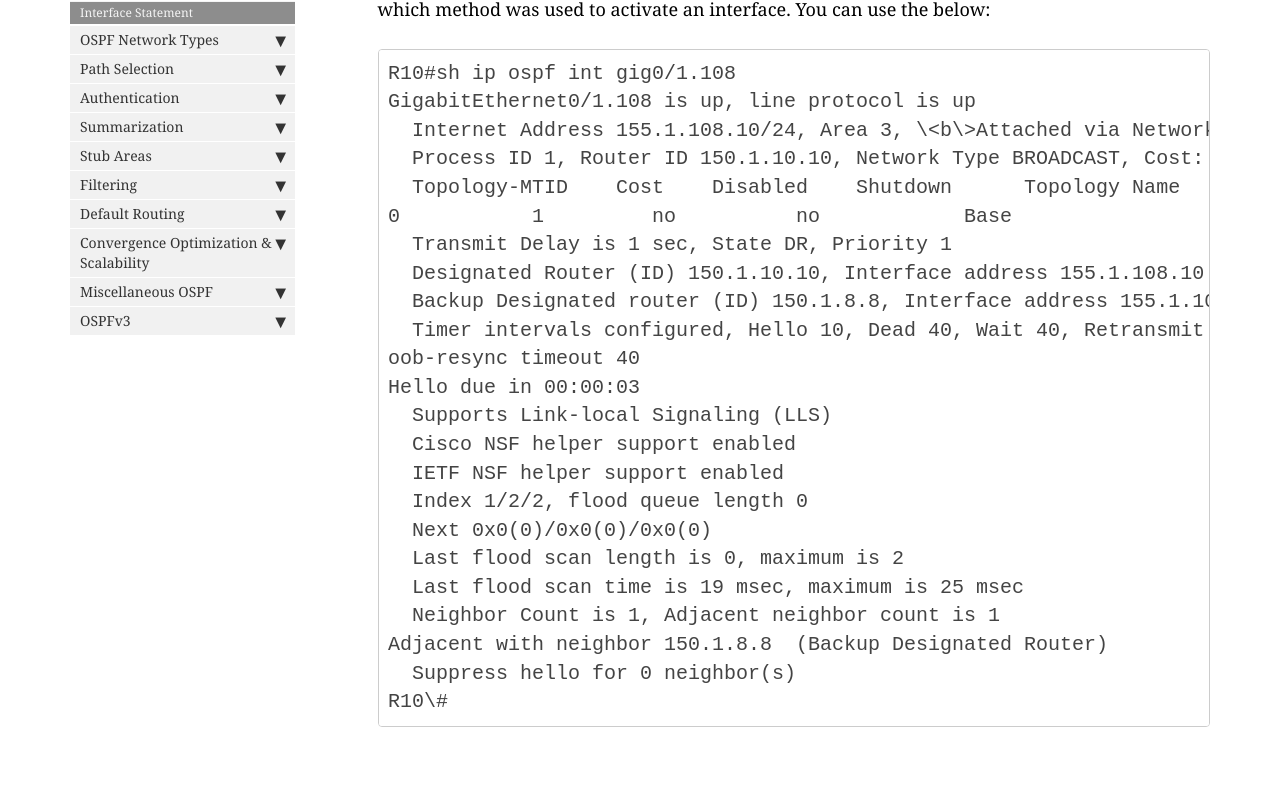
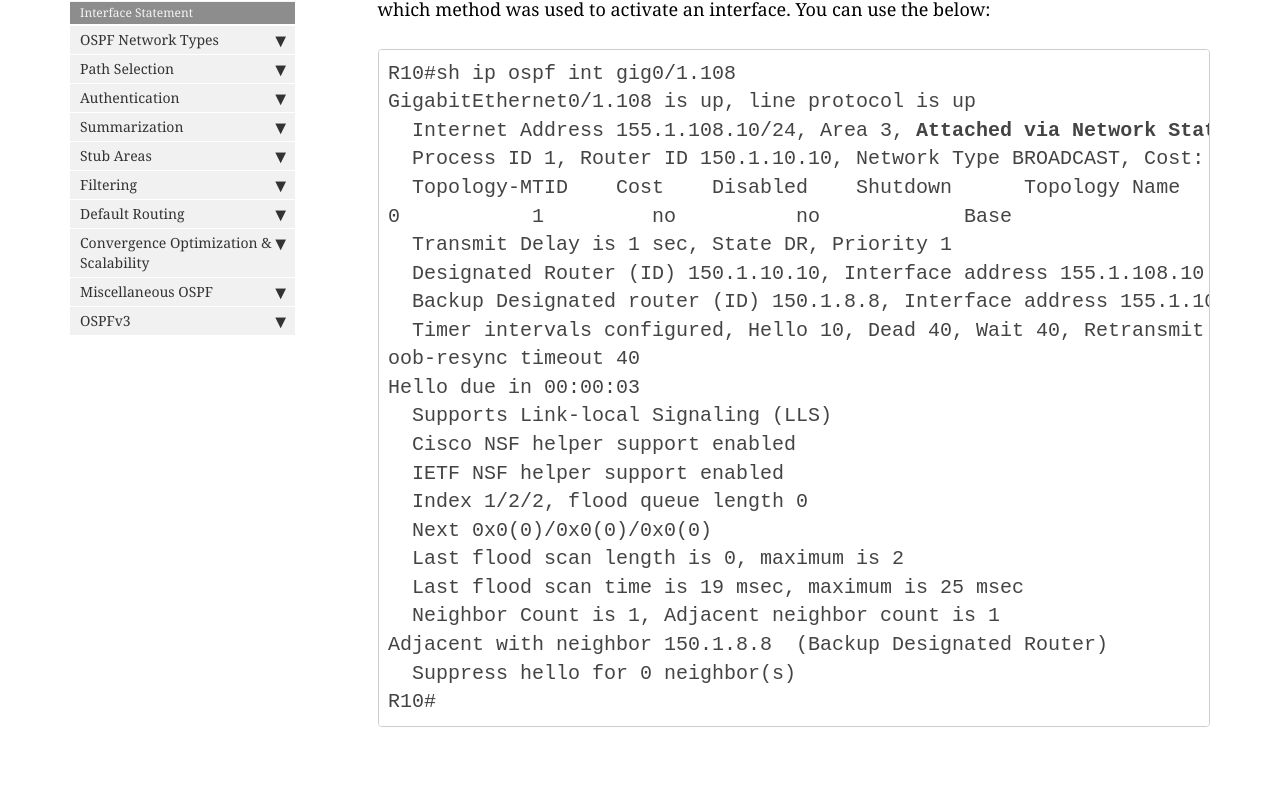
Before and after one commit to bsrandall/CCIE, a Jekyll site: the page built from pages/ospf/3.6.1.2.md, in a window 1280 px wide and 1160 px high. Shown: the part 237-1033 px from the top of the window. Built offline with Jekyll 4.4.1, drawn with Linux system fonts in a browser that asks for light colours; nearby versions of some CDN libraries; comment, search, counter and statistics services are not loaded.

Commit message:
07-10-2017-2

````diff
--- a/pages/ospf/3.6.1.2.md
+++ b/pages/ospf/3.6.1.2.md
@@ -11,10 +11,9 @@ permalink: 3.6.1.2.html
 folder: ospf
 ---
 Most of this was covered in the previous topic. Interface level OSPF activation is the newer of the two techniques to enable OSPF on an interface. One thing that was not answered is how to tell which method was used to activate an interface. You can use the below:
-```
-R10#sh ip ospf int gig0/1.108
+<pre><code>R10#sh ip ospf int gig0/1.108
 GigabitEthernet0/1.108 is up, line protocol is up
-  Internet Address 155.1.108.10/24, Area 3, \<b\>Attached via Network Statement\</b\>
+  Internet Address 155.1.108.10/24, Area 3, <b>Attached via Network Statement</b>
   Process ID 1, Router ID 150.1.10.10, Network Type BROADCAST, Cost: 1
   Topology-MTID    Cost    Disabled    Shutdown      Topology Name
 0           1         no          no            Base
@@ -34,5 +33,5 @@ Hello due in 00:00:03
   Neighbor Count is 1, Adjacent neighbor count is 1
 Adjacent with neighbor 150.1.8.8  (Backup Designated Router)
   Suppress hello for 0 neighbor(s)
-R10\#
-```
+R10#
+</code></pre>
````
Also changed, not shown: pages/ospf/3.6.1.0.99.1.md (+2 -2 lines).
